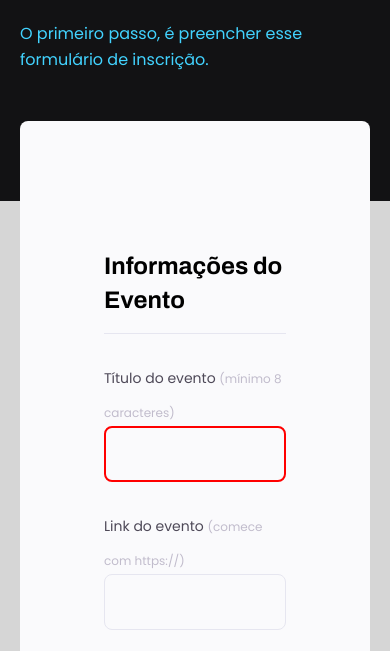
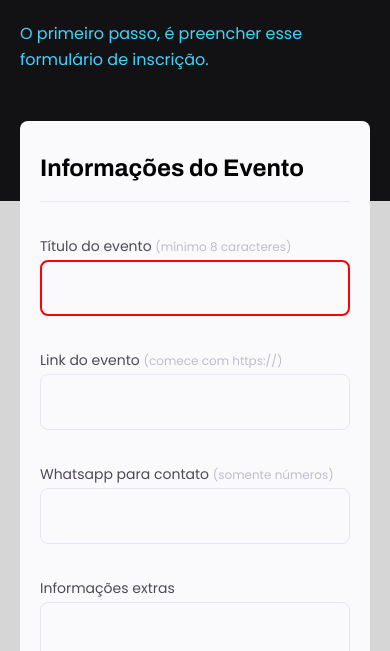
Before and after one commit to DenilsonJunior/projeto05-rocketseat, a plain HTML site: page index.html in a window 390 px wide. Shown: the part 167-818 px from the top of the page. Drawn offline with Linux system fonts and the light colour scheme.

Commit message:
Add files via upload

```diff
--- a/style.css
+++ b/style.css
@@ -265,8 +265,8 @@ main form footer input:hover {
 }
 
 @media only screen and (max-width: 600px){
-    main form {
-        padding: 64px 20px;
+    main form .box-content {
+        padding: 30px 20px;
     }
     main form .dia-hora {
         flex-direction: column;
```
